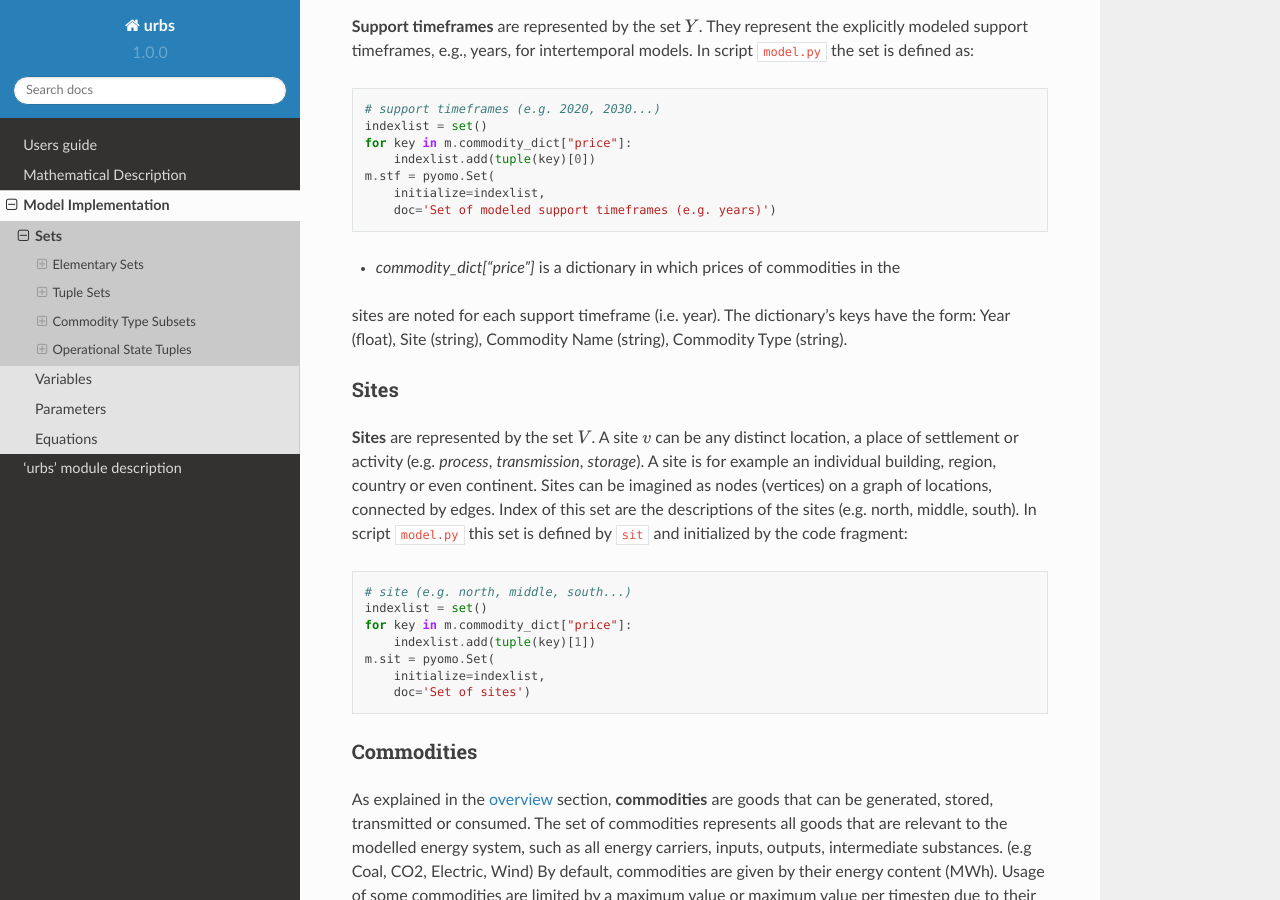
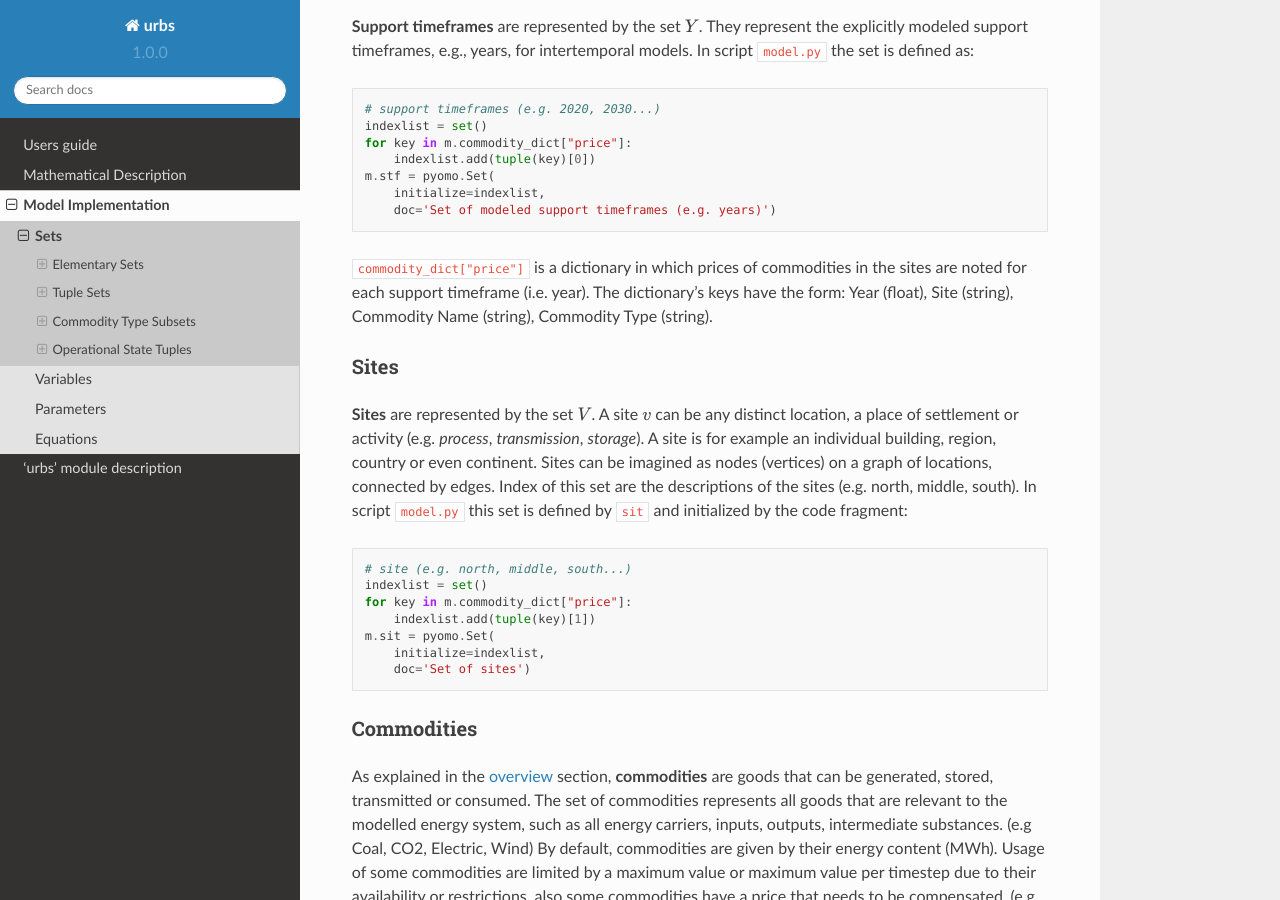
Before and after one commit to tum-ens/urbs, a Sphinx documentation site: the page built from doc/implementdoc/sets.rst, in a window 1280 px wide and 900 px high, scrolled down 1977 px. Built offline with Sphinx 7.4.7 and the Read the Docs theme 2.0.0, drawn with Linux system fonts in a browser that asks for light colours; some of the changed lines change nothing that is shown; some of the changed text lies outside the part shown.

Commit message:
Error 42: Mismatch between doc (sets.rst) and code (model.py) for 'm.pro'. Also change of spacing of previous commits.

```diff
--- a/doc/implementdoc/sets.rst
+++ b/doc/implementdoc/sets.rst
@@ -108,7 +108,7 @@
         initialize=indexlist,
         doc='Set of modeled support timeframes (e.g. years)')
 
-* `commodity_dict["price"]` is a dictionary in which prices of commodities in the
+``commodity_dict["price"]`` is a dictionary in which prices of commodities in the
 sites are noted for each support timeframe (i.e. year). The dictionary's keys have
 the form: Year (float), Site (string), Commodity Name (string), Commodity Type (string).
 
@@ -191,9 +191,16 @@
 
 ::
 
+    # process (e.g. Wind turbine, Gas plant, Photovoltaics...)
+    indexlist = set()
+    for key in m.process_dict["inv-cost"]:
+        indexlist.add(tuple(key)[2])
     m.pro = pyomo.Set(
-        initialize=m.process.index.get_level_values('Process').unique(),
+        initialize=indexlist,
         doc='Set of conversion processes')
+
+The ``m.process_dict["inv-cost"]`` is again a dictionary whose key has the form:
+of Year (float), Site (String), Process (String).
 
 
 Storages
```
